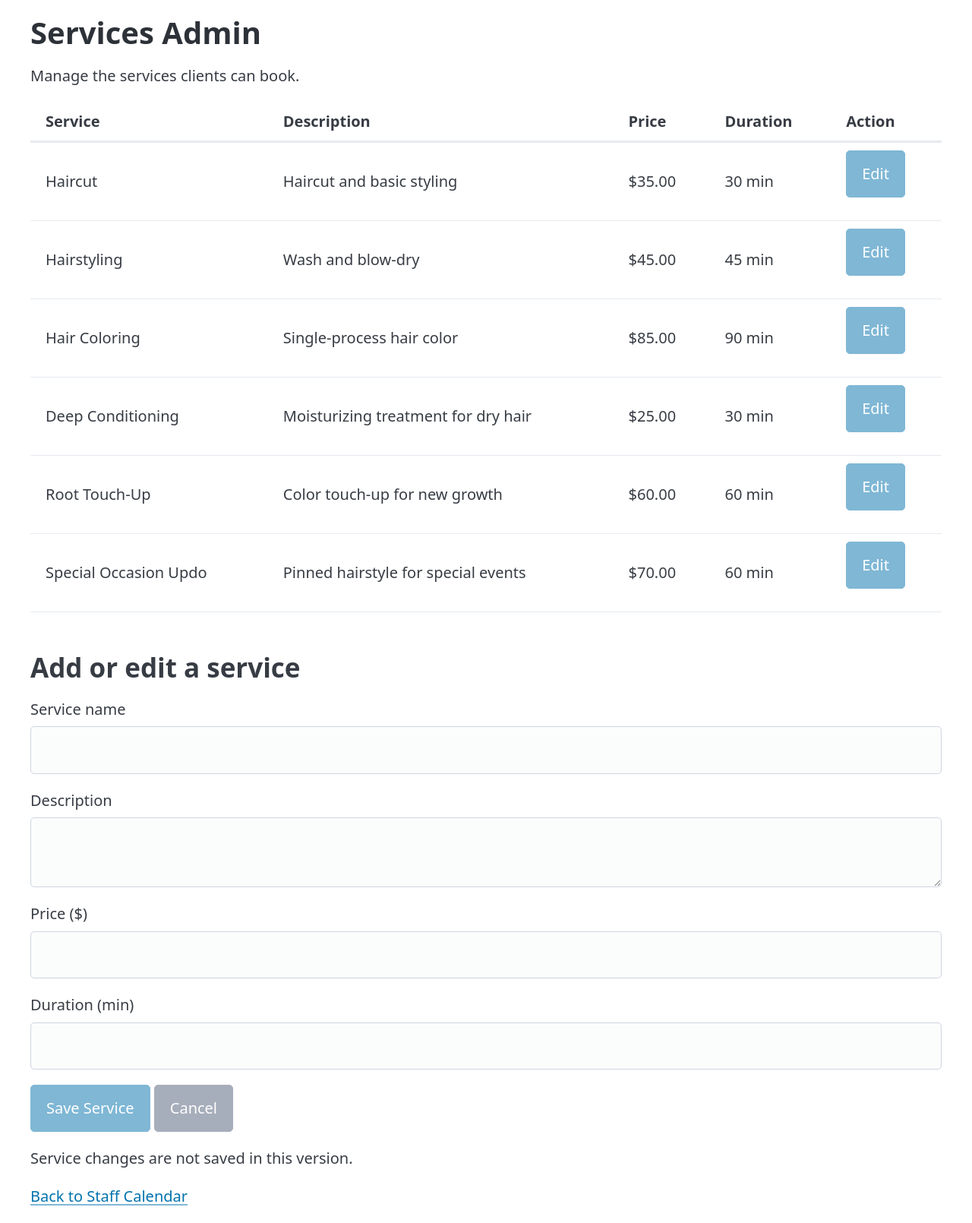
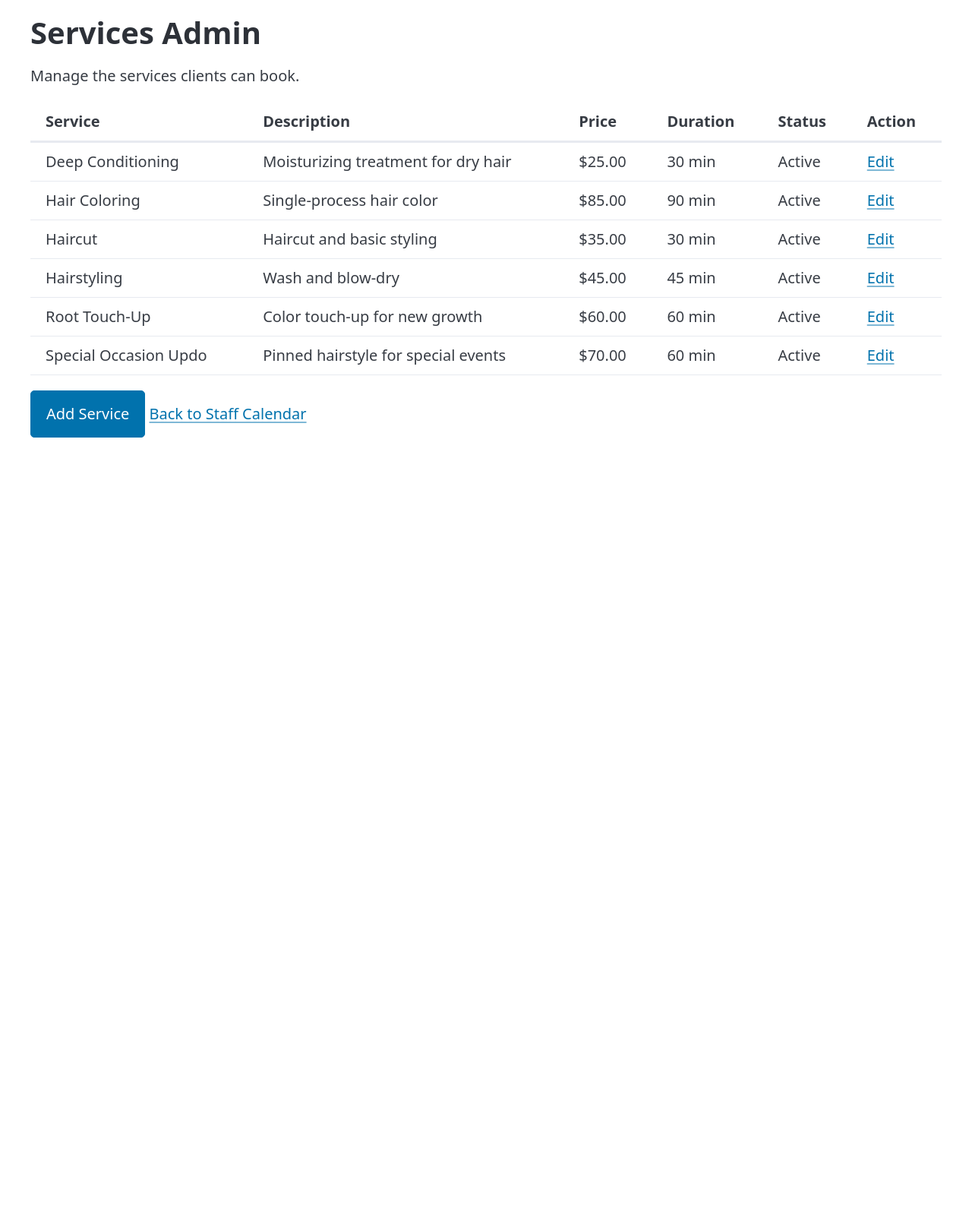
Before and after one commit to juanosorio-alt/egn475-salon-osorio, a Flask app: page /services/admin in a window 1280 px wide. Shown: the part 110-1720 px from the top of the page at 76% size. After the commit the page ends 686 px from the top, so only its background shows below. Run offline with Flask 3, Linux system fonts and the light colour scheme; data comes from the database, SQL or seed files in the repository; some libraries are stand-ins or nearby versions.

Commit message:
Add service editing and shared server validation

```diff
--- a/app.py
+++ b/app.py
@@ -1,10 +1,11 @@
-from decimal import Decimal, InvalidOperation
+from decimal import Decimal, DecimalException
 import os
 
 import db
-from flask import Flask, abort, redirect, render_template, request, url_for
+from flask import Flask, abort, flash, redirect, render_template, request, url_for
 # Import Flask so I can create a web application.
 app = Flask(__name__)
+app.config["SECRET_KEY"] = os.environ.get("SECRET_KEY", "dev")
 app.config["DATABASE"] = os.path.join(app.instance_path, "salon.sqlite")
 os.makedirs(app.instance_path, exist_ok=True)
 db.init_app(app)
@@ -27,6 +28,58 @@ SAMPLE_APPOINTMENTS = [
     {"service": "Hair Coloring", "date": "Nov 3, 2026", "time": "2:00 PM", "status": "Completed"},
     {"service": "Haircut", "date": "Nov 5, 2026", "time": "4:00 PM", "status": "Canceled"},
 ]
+
+
+def validate_service(form):
+    errors = []
+    name = form.get("name", "").strip()
+    if not name:
+        errors.append("Service name is required.")
+    elif len(name) > 80:
+        errors.append("Service name must be 80 characters or fewer.")
+
+    try:
+        duration_minutes = int(form.get("duration_minutes", ""))
+        if not 15 <= duration_minutes <= 240:
+            errors.append("Duration must be between 15 and 240 whole minutes.")
+    except (TypeError, ValueError):
+        errors.append("Duration must be between 15 and 240 whole minutes.")
+
+    try:
+        _price_to_cents(form.get("price", ""))
+    except ValueError as error:
+        errors.append(str(error))
+
+    if "active" in form and form.get("active") not in {"0", "1"}:
+        errors.append("Choose whether the service is active.")
+
+    return errors
+
+
+def _price_to_cents(value):
+    try:
+        price = Decimal(value)
+    except (DecimalException, TypeError, ValueError) as error:
+        raise ValueError("Enter a valid price in dollars.") from error
+
+    if not price.is_finite():
+        raise ValueError("Price must be a finite amount greater than zero.")
+    if price <= 0:
+        raise ValueError("Price must be greater than zero.")
+    if price > Decimal("92233720368547758.07"):
+        raise ValueError("Price is too large to store.")
+
+    sign, digits, exponent = price.as_tuple()
+    digit_string = "".join(str(digit) for digit in digits)
+    stripped_digits = digit_string.rstrip("0")
+    normalized_exponent = exponent + len(digit_string) - len(stripped_digits)
+    if normalized_exponent < -2:
+        raise ValueError("Price must have no more than two decimal places.")
+
+    cents = int(stripped_digits.lstrip("0") or "0") * 10 ** (normalized_exponent + 2)
+    return -cents if sign else cents
+
+
 @app.route("/")
 def home():
     return render_template("index.html")
@@ -73,7 +126,14 @@ def appointments():
     return render_template("appointments.html", appointments=SAMPLE_APPOINTMENTS)
 @app.route("/services/admin")
 def services_admin():
-    return render_template("services_admin.html", services=SAMPLE_SERVICES)
+    services = db.get_db().execute(
+        """
+        SELECT id, name, description, duration_minutes, price_cents, active
+        FROM services
+        ORDER BY name
+        """
+    ).fetchall()
+    return render_template("services_admin.html", services=services)
 
 
 @app.route("/admin/services/new", methods=["GET", "POST"])
@@ -93,34 +153,12 @@ def service_new():
             "price": request.form.get("price", ""),
             "duration_minutes": request.form.get("duration_minutes", ""),
         }
-
-        name = form_values["name"].strip()
-        if not name:
-            errors.append("Service name is required.")
-
-        price_cents = 0
-        try:
-            price = Decimal(form_values["price"])
-            if not price.is_finite() or price < 0:
-                errors.append("Price must be a valid non-negative amount.")
-            else:
-                cents = price * 100
-                if cents != cents.to_integral_value():
-                    errors.append("Price must have no more than two decimal places.")
-                else:
-                    price_cents = int(cents)
-        except InvalidOperation:
-            errors.append("Enter a valid price in dollars.")
-
-        duration_minutes = 0
-        try:
-            duration_minutes = int(form_values["duration_minutes"])
-            if duration_minutes <= 0:
-                errors.append("Duration must be a positive whole number of minutes.")
-        except ValueError:
-            errors.append("Duration must be a positive whole number of minutes.")
+        errors = validate_service(request.form)
 
         if not errors:
+            name = form_values["name"].strip()
+            price_cents = _price_to_cents(form_values["price"])
+            duration_minutes = int(form_values["duration_minutes"])
             db.get_db().execute(
                 """
                 INSERT INTO services
@@ -136,6 +174,69 @@ def service_new():
                 ),
             )
             db.get_db().commit()
-            return redirect(url_for("services"))
+            flash("Service created successfully.", "success")
+            return redirect(url_for("services_admin"))
 
     return render_template("service_new.html", form_values=form_values, errors=errors)
+
+
+@app.route("/services/<int:service_id>/edit", methods=["GET", "POST"])
+def service_edit(service_id):
+    connection = db.get_db()
+    service = connection.execute(
+        """
+        SELECT id, name, description, duration_minutes, price_cents, active
+        FROM services
+        WHERE id = ?
+        """,
+        (service_id,),
+    ).fetchone()
+    if service is None:
+        abort(404)
+
+    form_values = {
+        "name": service["name"],
+        "description": service["description"],
+        "price": f'{Decimal(service["price_cents"]) / 100:.2f}',
+        "duration_minutes": str(service["duration_minutes"]),
+        "active": str(service["active"]),
+    }
+    errors = []
+
+    if request.method == "POST":
+        form_values = {
+            "name": request.form.get("name", ""),
+            "description": request.form.get("description", ""),
+            "price": request.form.get("price", ""),
+            "duration_minutes": request.form.get("duration_minutes", ""),
+            "active": request.form.get("active", ""),
+        }
+        errors = validate_service(request.form)
+
+        if not errors:
+            connection.execute(
+                """
+                UPDATE services
+                SET name = ?, description = ?, duration_minutes = ?,
+                    price_cents = ?, active = ?
+                WHERE id = ?
+                """,
+                (
+                    form_values["name"].strip(),
+                    form_values["description"],
+                    int(form_values["duration_minutes"]),
+                    _price_to_cents(form_values["price"]),
+                    int(form_values["active"]),
+                    service_id,
+                ),
+            )
+            connection.commit()
+            flash("Service updated successfully.", "success")
+            return redirect(url_for("services_admin"))
+
+    return render_template(
+        "service_edit.html",
+        form_values=form_values,
+        errors=errors,
+        service_id=service_id,
+    )
--- a/templates/base.html
+++ b/templates/base.html
@@ -27,6 +27,13 @@
     </header>
 
     <main class="container">
+      {% with messages = get_flashed_messages(with_categories=true) %}
+        {% if messages %}
+          {% for category, message in messages %}
+            <article role="status" class="{{ category }}">{{ message }}</article>
+          {% endfor %}
+        {% endif %}
+      {% endwith %}
       {% block content %}{% endblock %}
     </main>
   </body>
--- a/templates/service_new.html
+++ b/templates/service_new.html
@@ -15,16 +15,16 @@
 
   <form method="post">
     <label for="name">Service name</label>
-    <input id="name" name="name" type="text" value="{{ form_values.name }}" required>
+    <input id="name" name="name" type="text" maxlength="80" value="{{ form_values.name }}" required>
 
     <label for="description">Description</label>
     <textarea id="description" name="description">{{ form_values.description }}</textarea>
 
     <label for="price">Price (dollars)</label>
-    <input id="price" name="price" type="number" step="0.01" min="0" value="{{ form_values.price }}" required>
+    <input id="price" name="price" type="text" inputmode="decimal" value="{{ form_values.price }}" required>
 
     <label for="duration_minutes">Duration (minutes)</label>
-    <input id="duration_minutes" name="duration_minutes" type="number" step="1" min="1" value="{{ form_values.duration_minutes }}" required>
+    <input id="duration_minutes" name="duration_minutes" type="text" inputmode="numeric" value="{{ form_values.duration_minutes }}" required>
 
     <button type="submit">Save Service</button>
   </form>
--- a/templates/services_admin.html
+++ b/templates/services_admin.html
@@ -13,6 +13,7 @@
         <th scope="col">Description</th>
         <th scope="col">Price</th>
         <th scope="col">Duration</th>
+        <th scope="col">Status</th>
         <th scope="col">Action</th>
       </tr>
     </thead>
@@ -23,34 +24,17 @@
           <td>{{ service.description }}</td>
           <td>${{ "%.2f"|format(service.price_cents / 100) }}</td>
           <td>{{ service.duration_minutes }} min</td>
-          <td><button type="button" disabled>Edit</button></td>
+          <td>{{ "Active" if service.active else "Inactive" }}</td>
+          <td><a href="{{ url_for('service_edit', service_id=service.id) }}">Edit</a></td>
         </tr>
       {% else %}
       <tr>
-        <td colspan="5">No services are currently available.</td>
+        <td colspan="6">No services are currently available.</td>
       </tr>
       {% endfor %}
     </tbody>
   </table>
 
-  <h2>Add or edit a service</h2>
-  <form>
-    <label for="service-name">Service name</label>
-    <input id="service-name" name="service-name" type="text">
-
-    <label for="service-description">Description</label>
-    <textarea id="service-description" name="service-description"></textarea>
-
-    <label for="service-price">Price ($)</label>
-    <input id="service-price" name="service-price" type="number" step="0.01">
-
-    <label for="service-duration">Duration (min)</label>
-    <input id="service-duration" name="service-duration" type="number" step="1">
-
-    <button type="button" disabled>Save Service</button>
-    <button type="button" class="secondary" disabled>Cancel</button>
-  </form>
-
-  <p>Service changes are not saved in this version.</p>
+  <a href="{{ url_for('service_new') }}" role="button">Add Service</a>
   <a href="{{ url_for('calendar') }}">Back to Staff Calendar</a>
 {% endblock %}
```
Also changed, not shown: templates/service_edit.html (added, +41 -0 lines).
